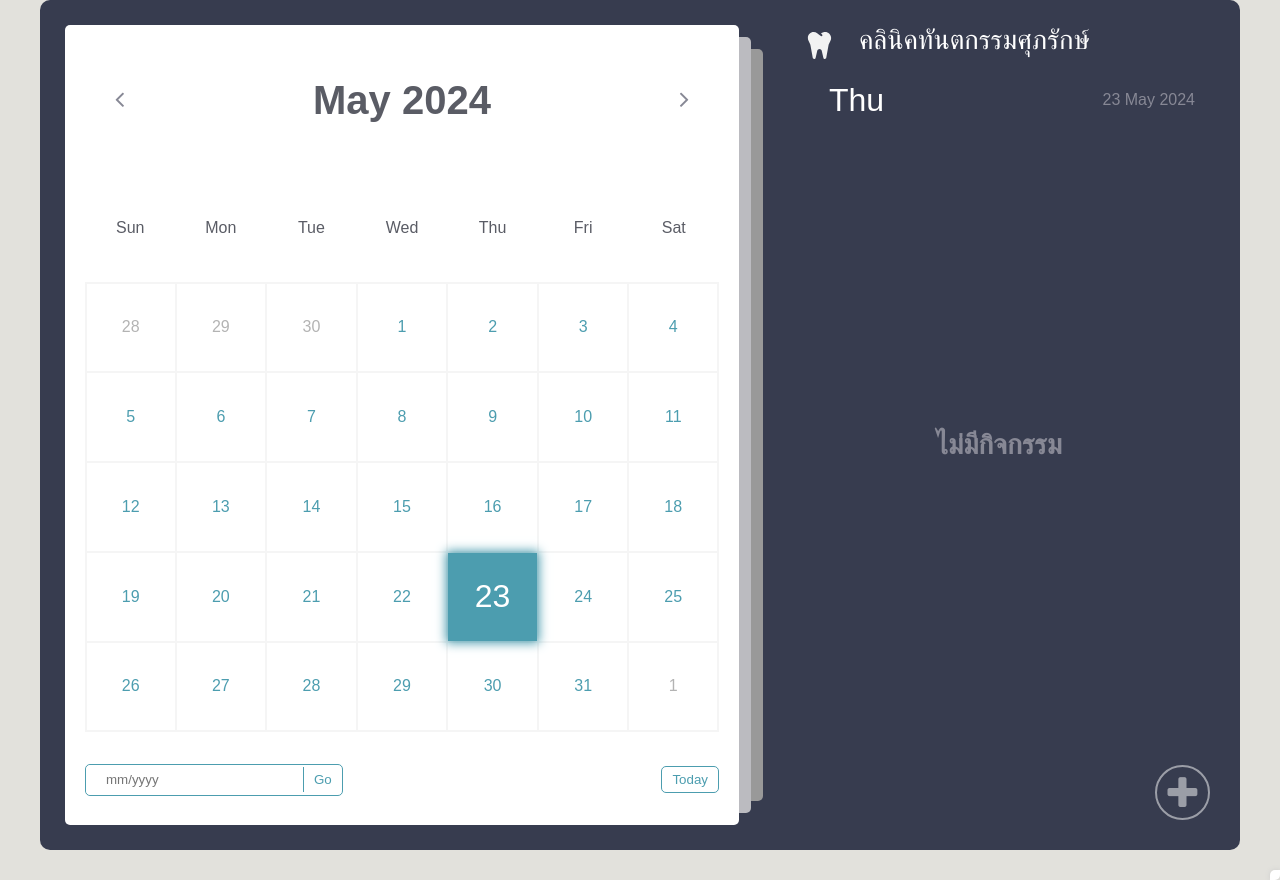
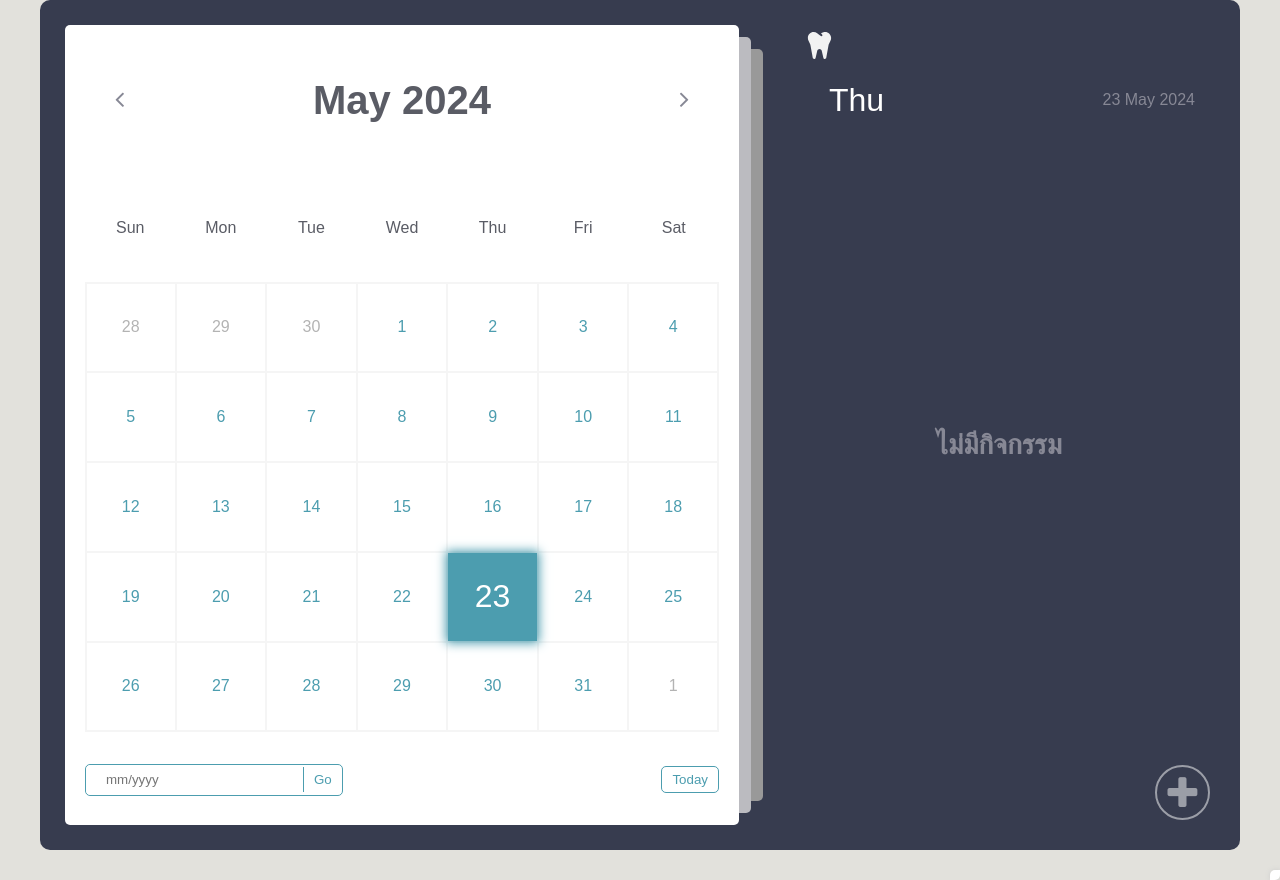
Before and after one commit to Poraparint/Calendar-Template, a plain HTML site: page index.html in a window 1280 px wide. Drawn offline with Linux system fonts and the light colour scheme.

Commit message:
Update index.html

```diff
--- a/index.html
+++ b/index.html
@@ -42,7 +42,7 @@
         </div>
         <div class="right">
             <img src="./assets/tooth.svg" alt="" width="41px" height="31px">
-            <div class="dentist">คลินิคทันตกรรมศุภรักษ์</div>
+
             <div class="today-date">
                 <div class="event-day"></div>
                 <div class="event-date"></div>
```
